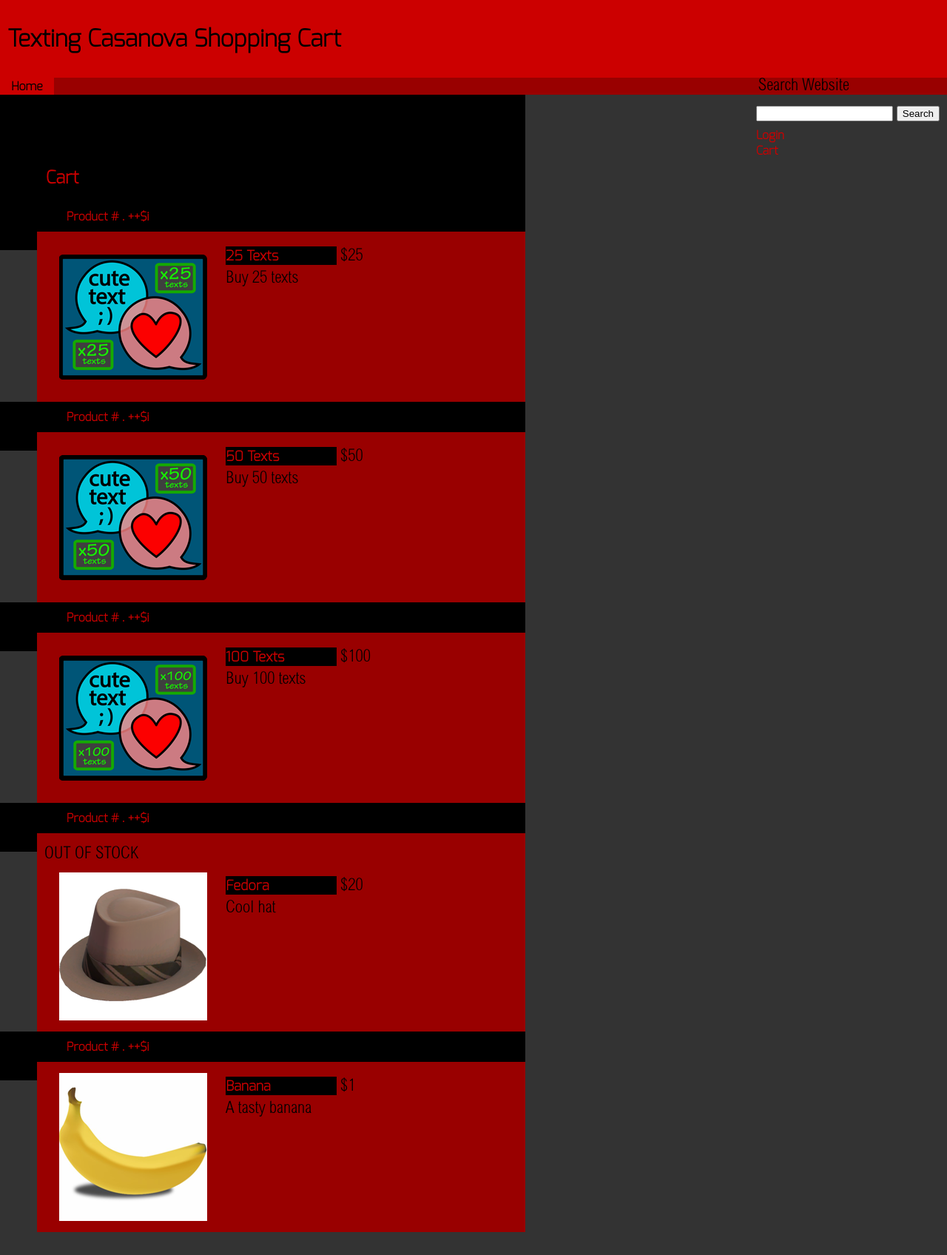
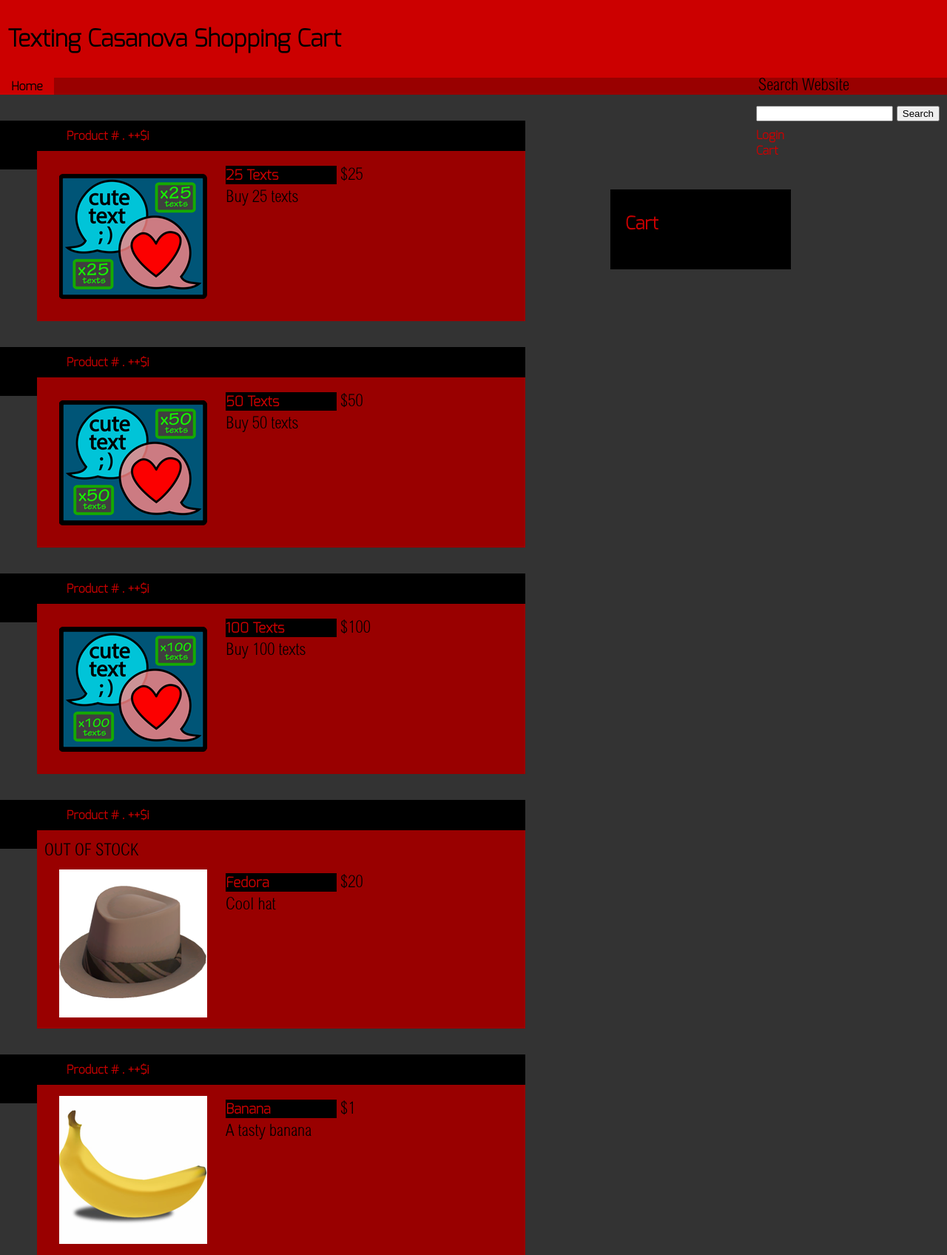
Before and after one commit to danielquinnell/textingCasanova, a PHP site: page / in a window 1280 px wide. Shown: the whole page at 74% size. Before the commit the page ends 1665 px from the top, so only its background shows below. Run offline with PHP 8.4, Linux system fonts and the light colour scheme; data comes from the database, SQL or seed files in the repository; data that the repository does not hold is empty; some libraries are stand-ins or nearby versions.

Commit message:
more updated css

```diff
--- a/css/main.css
+++ b/css/main.css
@@ -164,11 +164,14 @@ p {
 
 /* Index */
 .cart_mini {
-	/*float: right;*/
-	margin-top: 7%;
-	float: right;
-	clear: left;
+	left: 825px;
+	margin-top: 10%;
+	position: absolute;
+	border-style:solid;
+	border-width:20px;
+	background: black;
 }
+
 
 #maincolumn {
 	min-width: 700px;
@@ -200,7 +203,7 @@ p {
 	color: #CC0000;
 	width:610px;
 	margin-left: 0px;
-	margin-top: 0px;
+	margin-top: 35px;
 	margin-bottom: -35px;
 	padding-top: 10px;
 	padding-bottom: 35px;
--- a/header.php
+++ b/header.php
@@ -6,6 +6,12 @@
         <link rel="stylesheet" type="text/css" href="css/main.css" />
         <link rel="stylesheet" type="text/css" href="css/grid.css" />
         <script src="ckeditor/ckeditor.js"></script>
+        <script src="http://ajax.googleapis.com/ajax/libs/jquery/1/jquery.js"></script>
+        <script>
+        	$(document).ready(function (){
+
+        	});
+        </script>
     </head>
 
 	<body>
```
